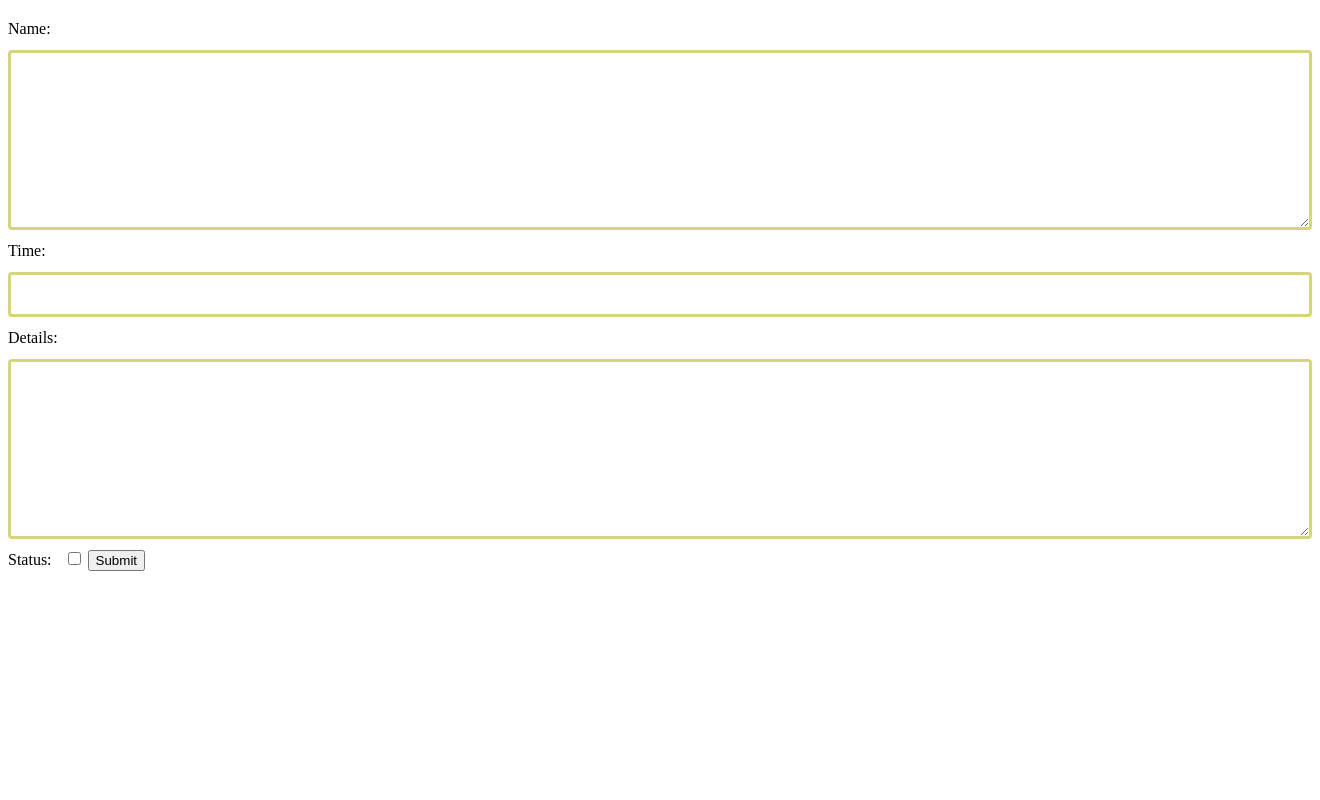
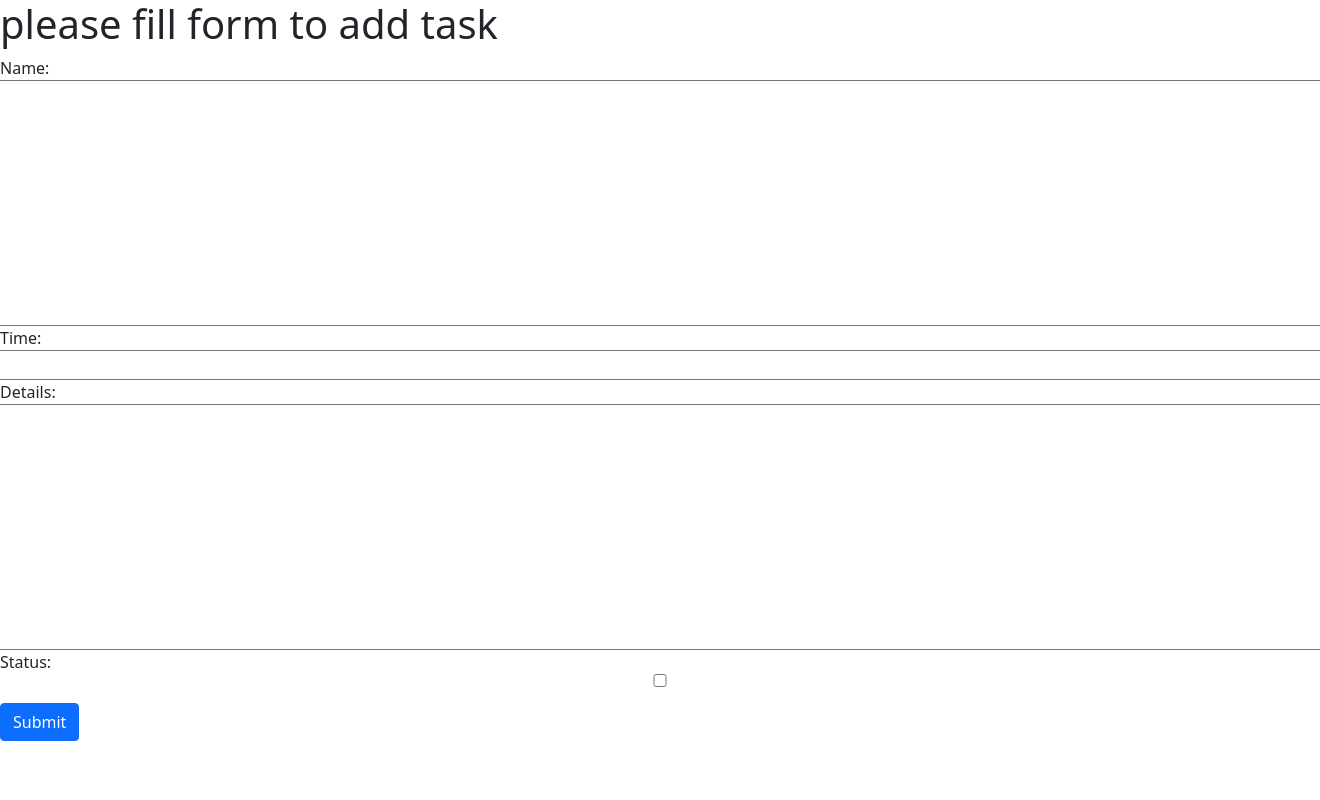
Before and after one commit to mohitdhakad/django-assignment, a Django app: page /form/ in a window 1320 px wide; the page is wider, and only the part inside the window is pictured. Run offline with Django 3.2, Linux system fonts and the light colour scheme.

Commit message:
assignment done

```diff
--- a/Assignment/template/form.html
+++ b/Assignment/template/form.html
@@ -1,76 +1,18 @@
 
+<head> <link href="https://cdn.jsdelivr.net/npm/bootstrap@5.0.1/dist/css/bootstrap.min.css" rel="stylesheet" integrity="sha384-+0n0xVW2eSR5OomGNYDnhzAbDsOXxcvSN1TPprVMTNDbiYZCxYbOOl7+AMvyTG2x" crossorigin="anonymous">
+  <script src="https://cdn.jsdelivr.net/npm/bootstrap@5.0.1/dist/js/bootstrap.bundle.min.js" integrity="sha384-gtEjrD/SeCtmISkJkNUaaKMoLD0//ElJ19smozuHV6z3Iehds+3Ulb9Bn9Plx0x4" crossorigin="anonymous"></script>
+  </head>
 
-<style>
-  * {
-    box-sizing: border-box;
-  }
-
-  input[type=text], select, textarea {
-    width: 100%;
-    padding: 12px;
-    border: 3px solid rgb(214, 213, 124);
-    border-radius: 4px;
-    resize: vertical;
-  }
-
-  label {
-    padding: 12px 12px 12px 0;
-    display: inline-block;
-  }
-
-  input[type=submit] {
-    background-color: #04AA6D;
-    color: rgb(207, 49, 49);
-    padding: 12px 20px;
-    border: none;
-    border-radius: 4px;
-    cursor: pointer;
-    float: right;
-  }
-
-
-  .container {
-    border-radius: 5px;
-    background-color: #863535;
-    padding: 20px;
-  }
-
-  .col-25 {
-    float: left;
-    width: 25%;
-    margin-top: 6px;
-  }
-
-  .col-75 {
-    float: left;
-    width: 50%;
-    margin-top: 6px;
-  }
-
-  /* Clear floats after the columns */
-  .row:after {
-    content: "";
-    display: table;
-    clear: both;
-  }
-
-
-  /* Responsive layout - when the screen is less than 600px wide, make the two columns stack on top of each other instead of next to each other */
-  @media screen and (max-width: 600px) {
-    .col-25, .col-75, input[type=submit] {
-      width: 100%;
-      margin-top: 0;
-    }
-  }
-  </style>
-
-<form action="" method="POST" id="nameform">
+<form action="" method="POST" id="nameform" >
     {% csrf_token %}
 
+<h1>please fill form to add task</h1>
+<div class="row mb-3">
   {{ form }}
-
-  <button type="submit" form="nameform" value="Submit">Submit</button>
- <!-- <button class="taskAdd" name="taskAdd" type="submit"><i class="fa fa-plus icon"></i>Add task</button> -->
+</div>
+<div class="col-8">
+  <button type="submit" form="nameform" value="Submit" class="btn btn-primary">Submit</button>
+</div>
 </form>
 {% if form.errors %}
     {% for field in form %}
--- a/tasklist/filters.py
+++ b/tasklist/filters.py
@@ -6,3 +6,7 @@
     class Meta:
         model = addtask
         fields = ['time',]
+
+    def __init__(self, *args, **kwargs):
+       super(datefilter, self).__init__(*args, **kwargs)
+       self.filters['time'].label="enter date to filter task(yyyy-mm-dd)"
--- a/tasklist/forms.py
+++ b/tasklist/forms.py
@@ -9,7 +9,7 @@
 
 
 
-class GeeksForm(forms.Form):
+class InputForm(forms.Form):
     name = forms.CharField(label='Task name')
     time = forms.DateTimeField()
     details = forms.CharField(label='Details')
--- a/tasklist/views.py
+++ b/tasklist/views.py
@@ -2,16 +2,20 @@
 from django.template import Template
 from django.shortcuts import get_object_or_404
 from tasklist.models import addtask
-from tasklist.forms import TasksForm,GeeksForm
+from tasklist.forms import TasksForm,InputForm
 from tasklist.filters import datefilter
 # Create your views here.
+
+def tasklist(request):
+    filter = datefilter(request.GET, queryset=addtask.objects.all())
+    return render(request, "home.html",{'task_posted': addtask.objects.all(),'filter': filter})
 
 
 
 def form(request):
     if request.method == "POST":
         context = {}
-        context['form'] = GeeksForm()
+        context['form'] = InputForm()
         form = TasksForm(request.POST)
         if form.is_valid():
             form.save()
@@ -22,40 +26,3 @@
         form = TasksForm()
 
         return render(request, "form.html",{'form':form})
-
-
-def tasklist(request):
-    filter = datefilter(request.GET, queryset=addtask.objects.all())
-    return render(request, "home.html",{'task_posted': addtask.objects.all(),'filter': filter})
-
-
-
-# def tasklist(request):
-#     return render(request, "home.html", {'task_posted': addtask.objects.all()})
-
-
-# def tasklistView(request, id):
-#     if request.method == "POST":
-
-#         new_task = addtask(task_name=request.POST['Input'],
-#                       time=request.POST['Input1'], details=request.POST['Input2'],status=request.POST['Input3'])
-#         new_task.save()
-#         return redirect('')
-#     else:
-#         return render(request, "form.html", {'task_posted': addtask.objects.all()})
-
-
-
-
-# def taskView(request, id):
-#     jobs = job.objects.get(pk=id)
-#     if request.method == "POST":
-#         form = TmsForm(request.POST, request.FILES, instance=jobs)
-#         if form.is_valid():
-#             form.save()
-#             return redirect('/home.html')
-#         else:
-#             print(form.errors)
-#             return redirect('/home.html/'+str(id))
-#     else:
-#         return render(request, "form.html", {'jobs': jobs})
```
Also changed, not shown: Assignment/template/home.html (+5 -10 lines), db.sqlite3.
